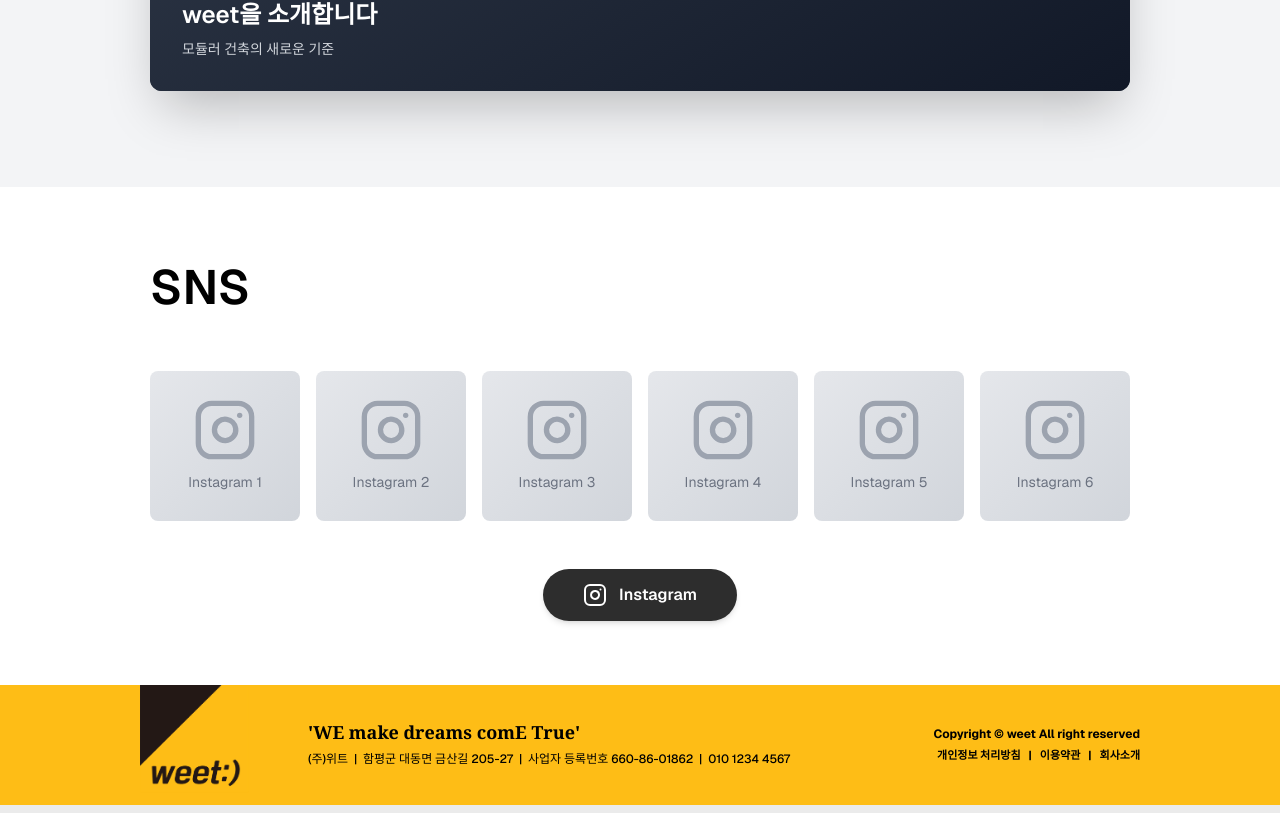
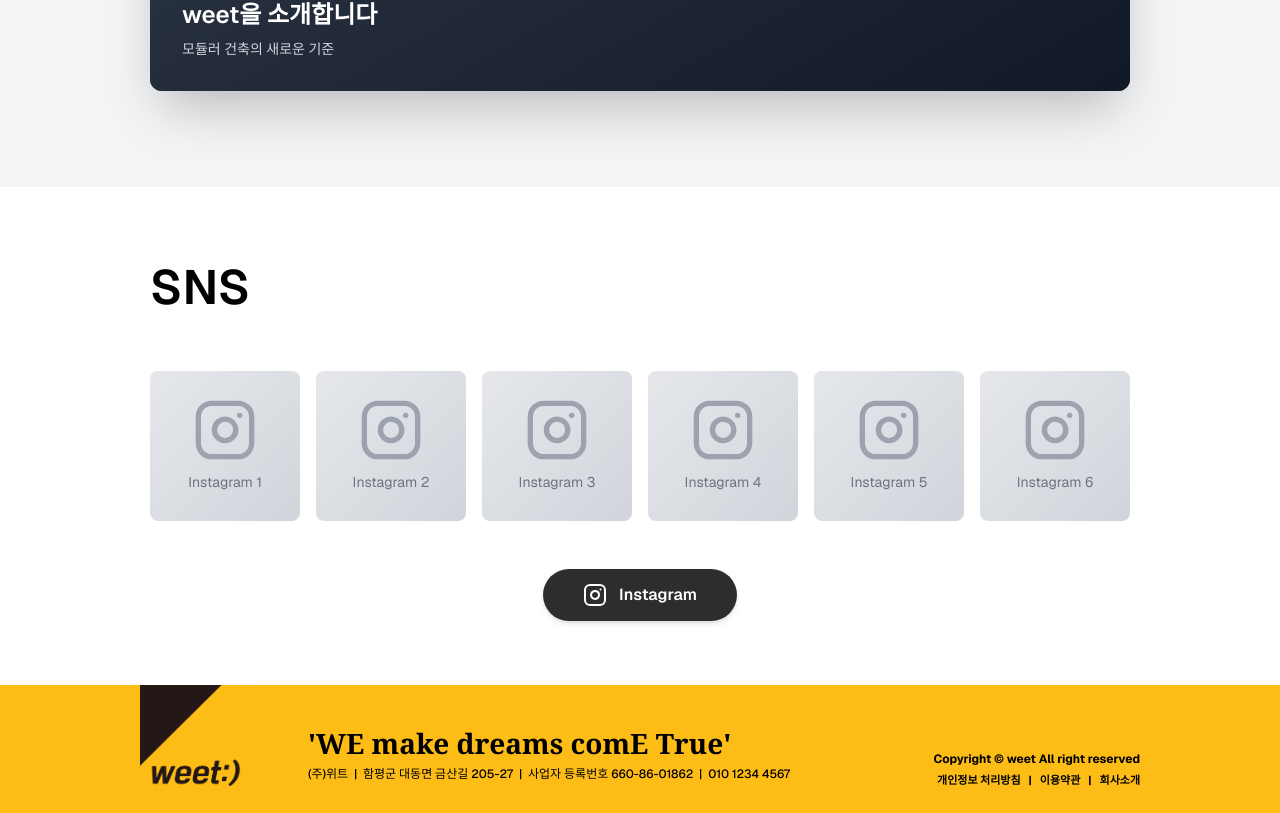
Before and after one commit to corpsj/weet-homepage, a Next.js app: page / in a window 1280 px wide. Shown: the part 2829-3642 px from the top of the page. Built offline with nearby package versions, Linux system fonts and the light colour scheme.

Commit message:
푸터 스타일 수정

```diff
--- a/components/layout/Footer.tsx
+++ b/components/layout/Footer.tsx
@@ -5,9 +5,9 @@ export default function Footer() {
   return (
     <footer className="bg-primary py-4 md:py-6">
       <div className="max-w-[1600px] mx-auto px-4 md:px-8 lg:px-[140px]">
-        <div className="flex flex-col md:flex-row justify-between items-start md:items-center gap-6 md:gap-8">
+        <div className="flex flex-col md:flex-row justify-between items-start md:items-end gap-6 md:gap-8">
           {/* Left side - Logo */}
-          <div className="flex items-center gap-3 flex-shrink-0 -my-4 md:-my-6">
+          <div className="flex items-center gap-3 flex-shrink-0 -my-4 md:-my-6 pb-2">
             <div className="relative w-[100px] h-[100px] md:w-[120px] md:h-[120px]">
               <Image
                 src="/images/company/weet-logo.png"
@@ -19,8 +19,8 @@ export default function Footer() {
           </div>
 
           {/* Center - Company Info */}
-          <div className="flex-1 space-y-1 md:ml-4">
-            <h3 className="text-[16px] md:text-[18px] font-bold text-black font-serif">
+          <div className="flex-1 space-y-1 md:ml-4 pb-1">
+            <h3 className="text-[20px] md:text-[28px] font-bold text-black font-serif leading-none mb-2">
               'WE make dreams comE True'
             </h3>
             <div className="text-[11px] md:text-[12px] text-black leading-relaxed font-medium">
```
